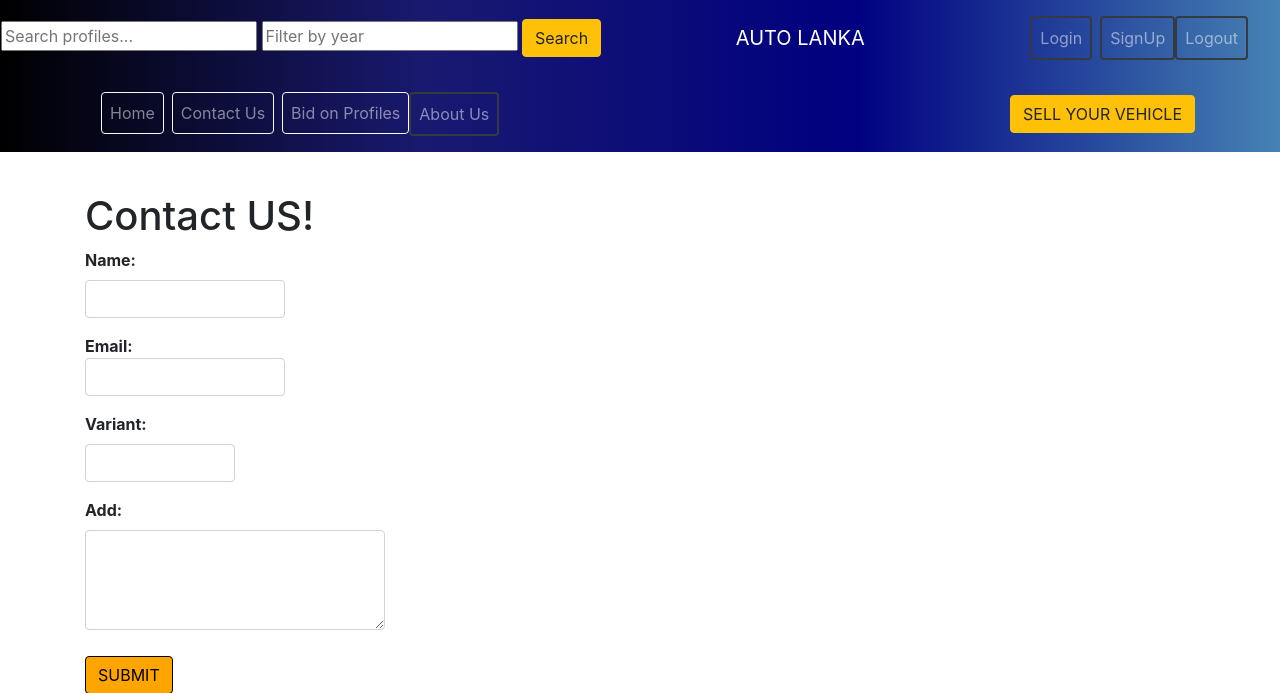
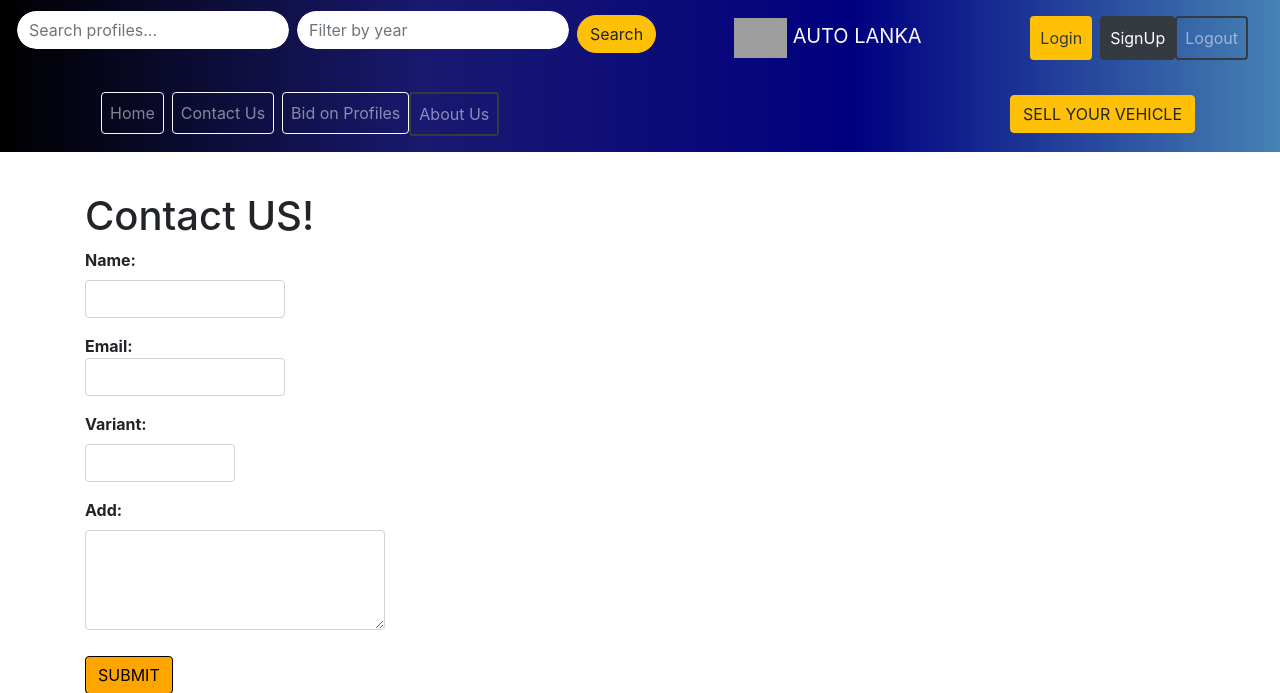
Before and after one commit to SanidiUthsari/BAD--DJANGO-PROJECT-, a Django app: page /contact/ in a window 1280 px wide. Shown: the top 693 px of the page. Run offline with Django 4.2, Linux system fonts and the light colour scheme; some libraries are stand-ins or nearby versions; grey boxes are pictures that could not be loaded.

Commit message:
Add files via upload

```diff
--- a/showroom/templates/showroom/search_bar.html
+++ b/showroom/templates/showroom/search_bar.html
@@ -1,35 +1,33 @@
-
 <div class="navbar navbar-expand-lg navbar-dark" style="background: linear-gradient(to left,#4682B4, #000080, #191970, #000000);">
     <div class="row">
-
-        <form method="GET" action="{% url 'showroom:search_profiles' %}">
-            <input type="text" name="query" placeholder="Search profiles...">
-            <input type="number" name="year" placeholder="Filter by year">
-            <button type="submit" class="btn btn-warning">Search</button>
+        <form method="GET" action="{% url 'showroom:search_profiles' %}" class="d-flex align-items-start w-100 ml-3">
+            <div class="form-group rounded-pill overflow-hidden">
+                <input type="text" name="query" placeholder="Search profiles..." class="form-control border-0 rounded-pill">
+            </div>
+            <div class="form-group rounded-pill ml-2 overflow-hidden">
+                <input type="number" name="year" placeholder="Filter by year" class="form-control border-0 rounded-pill">
+            </div>
+            <button type="submit" class="btn btn-warning rounded-pill ml-2 mt-1">Search</button>
         </form>
-
     </div>
-     <a class="navbar-brand mx-auto" href="#">AUTO LANKA</a>
+    <a class="navbar-brand mx-auto" href="#">
+    <img src="https://images.vexels.com/media/users/3/147726/isolated/preview/3c35c23c922833a71a94e7d5faf28b88-car-sale-service-logo-by-vexels.png" alt="Auto Lanka Logo" height="40" width="auto">
+    <span class="text-light">AUTO LANKA</span>
+    </a>
     <nav class="navbar navbar-expand-lg navbar-light bg-transparent">
-    <!-- Your other navbar content -->
-        <button class="navbar-toggler ml-2" type="button" data-toggle="collapse" data-target="#navbarNav"
-                aria-controls="navbarNav" aria-expanded="false" aria-label="Toggle navigation">
-            <span class="navbar-toggler-icon"></span>
-            AUTHENTICATION
-        </button>
-
         <div class="collapse navbar-collapse" id="navbarNav">
         <ul class="navbar-nav ml-auto">
-            <li class="nav-item">
-                <a class="nav-link btn btn-outline-dark mr-2" href="{% url 'account:login' %}" style="border-width: 2px;">Login</a>
+        <li class="nav-item d-none d-lg-block">
+            <a class="nav-link btn btn-warning mr-2 text-dark" href="{% url 'account:login' %}" style="border-width: 2px;">Login</a>
         </li>
-            <li class="nav-item">
-                <a class="nav-link btn btn-outline-dark" href="{% url 'account:register' %}" style="border-width: 2px;">SignUp</a>
+        <li class="nav-item d-none d-lg-block">
+            <a class="nav-link btn btn-dark text-white" href="{% url 'account:register' %}" style="border-width: 2px;">SignUp</a>
         </li>
-            <li class="nav-item">
+        <li class="nav-item d-none d-lg-block">
             <a class="nav-link btn btn-outline-dark" href="{% url 'account:logout' %}" style="border-width: 2px;">Logout</a>
         </li>
     </ul>
 </div>
+
     </nav>
 </div>
```
Lines whose indentation alone changed are shown as unchanged.
